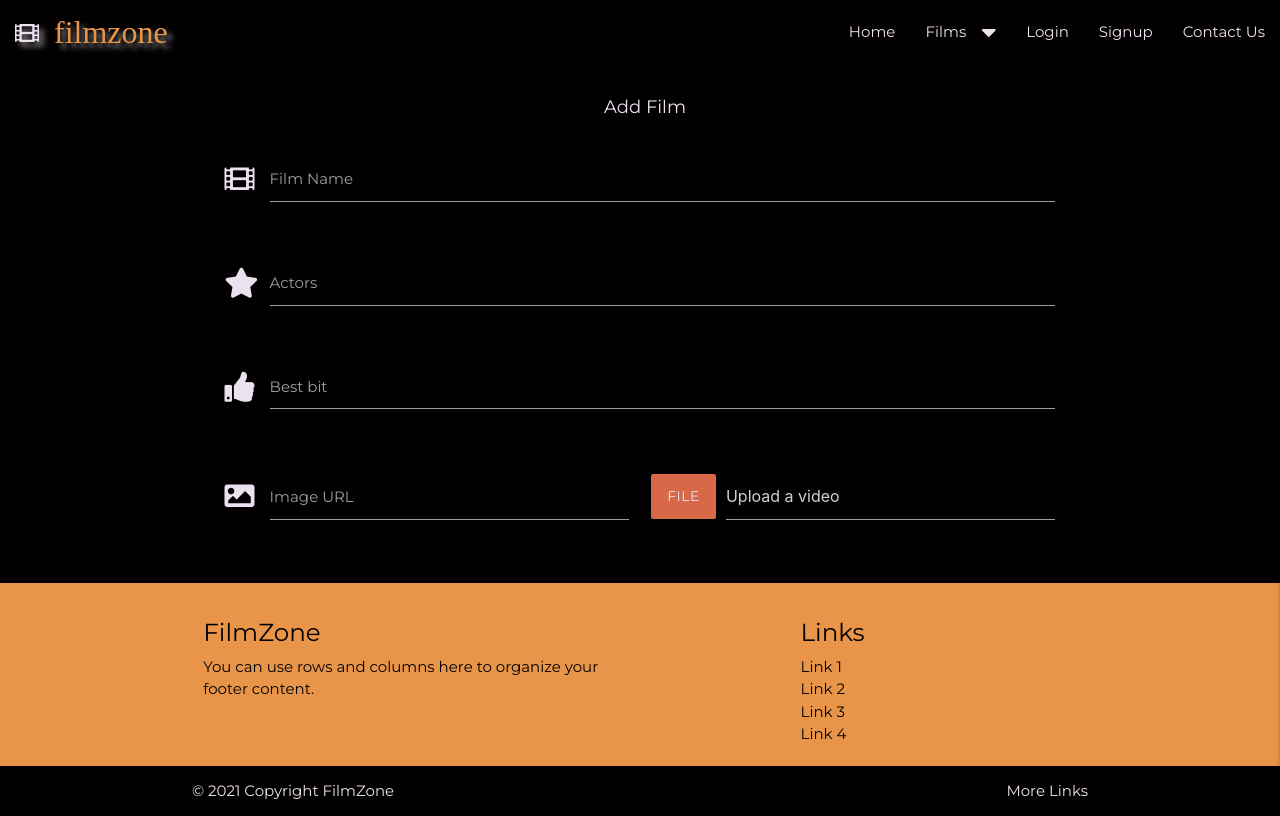
After one commit to liamwalsh1980/Milestone-Project-3, a Flask app: page /add_film in a window 1280 px wide. The commit adds this page. Run offline with Flask 2, Linux system fonts and the light colour scheme; some libraries are stand-ins or nearby versions; some web fonts are replaced.

Commit message:
Add Film template form added

```diff
--- a/app.py
+++ b/app.py
@@ -121,6 +121,11 @@ def logout():
     return redirect(url_for("login"))
 
 
+@app.route("/add_film")
+def add_film():
+    return render_template("add_film.html")
+
+
 if __name__ == "__main__":
     app.run(host=os.environ.get("IP"),
             port=int(os.environ.get("PORT")),
--- a/static/css/style.css
+++ b/static/css/style.css
@@ -230,6 +230,15 @@ ul li a:hover {
     color: #030001;
 }
 
+.add_film_text {
+    color: #EAE3EF;
+}
+
+.btn-text {
+    background-color: #d76848;
+    color: #EAE3EF;
+}
+
 /* buttons */
 
 .text-shadow {
--- /dev/null
+++ b/templates/add_film.html
@@ -0,0 +1,62 @@
+{% extends "base.html" %}
+{% block content %}
+
+    <!-- Subheader text -->
+    <section>
+        <div class="row container">
+            <div class="col-12 profile-subheader">Add Film</div>
+        </div>
+    </section>
+    <!-- Add a new Film using a form from Materialize -->
+    <section>
+        <div class="row">
+            <form class="col s12 m8 offset-m2" method="POST" action="">
+                <div class="row">
+                    <div class="input-field col s12">
+                        <i class="fas fa-film prefix"></i>
+                        <input id="film_name" name="film_name" minlength="1" maxlength="100"
+                            type="text" class="validate add_film_text" required>
+                        <label for="film_name">Film Name</label>
+                    </div>
+                </div>
+                <div class="row">
+                    <div class="input-field col s12">
+                        <i class="fas fa-star prefix"></i>
+                        <input id="actors" name="actors" minlength="3" maxlength="100"
+                        type="text" class="validate add_film_text" required>
+                        <label for="actors">Actors</label>
+                    </div>
+                </div>
+                <div class="row">
+                    <div class="input-field col s12">
+                        <i class="fas fa-thumbs-up prefix"></i>
+                        <textarea id="best_bit" name="best_bit" minlength="5" maxlength="100"
+                        type="text" class="materialize-textarea add_film_text"></textarea>
+                        <label for="best_bit">Best bit</label>
+                    </div>
+                </div>
+                <div class="row">
+                    <div class="input-field col s6">
+                        <i class="fas fa-image prefix"></i>
+                        <input id="image" name="image" type="text" class="validate add_film_text">
+                        <label for="image">Image URL</label>
+                    </div>
+                    <div class="file-field input-field col s6">
+                        <div class="btn btn-text">
+                          <span>File</span>
+                          <input type="file" multiple>
+                        </div>
+                        <div class="file-path-wrapper">
+                          <input class="file-path validate" name="media_clip" type="text" placeholder="Upload a video">
+                        </div>
+                    </div>
+                </div>
+            </form>
+        </div>
+    </section>
+
+
+
+
+
+{% endblock %}
--- a/templates/base.html
+++ b/templates/base.html
@@ -40,7 +40,7 @@
                                 class="fas fa-caret-down right"></i></a></li>
                         {% if session.user %}
                             <li><a href="{{ url_for('profile', username=session['user']) }}">Profile</a></li>
-                            <li><a href="#">Add Film</a></li>
+                            <li><a href="{{ url_for('add_film') }}">Add Film</a></li>
                             <li><a href="#">Manage Genres</a></li>
                             <li><a href="{{ url_for('logout') }}">Logout</a></li>
                         {% else %}
@@ -87,7 +87,7 @@
                     class="fas fa-caret-down right"></i></a></li>
             {% if session.user %}
                 <li><a href="{{ url_for('profile', username=session['user']) }}">Profile</a></li>
-                <li><a href="#">Add Film</a></li>
+                <li><a href="{{ url_for('add_film') }}">Add Film</a></li>
                 <li><a href="#">Manage Genres</a></li>
                 <li><a href="{{ url_for('logout') }}">Logout</a></li>
             {% else %}
--- a/templates/login.html
+++ b/templates/login.html
@@ -33,7 +33,7 @@
                     </div>
                     <!-- Login button -->
                     <div class="row">
-                        <button type="submit" class="col s12 btn-large text-shadow large-button">Login <i class="fas fa-sign-in-alt"></i></button>
+                        <button type="submit" class="col s12 btn-large large-button btn-text">Login <i class="fas fa-sign-in-alt"></i></button>
                     </div>
                     <div class="row">
                         <div class="col s12">
--- a/templates/signup.html
+++ b/templates/signup.html
@@ -33,7 +33,7 @@
                     </div>
                     <!-- Signup button -->
                     <div class="row">
-                        <button type="submit" class="col s12 btn-large text-shadow large-button">Sign Up <i class="fas fa-sign-in-alt"></i></button>
+                        <button type="submit" class="col s12 btn-large large-button btn-text">Sign Up <i class="fas fa-sign-in-alt"></i></button>
                     </div>
                     <div class="row">
                         <div class="col s12">
```
Also changed, not shown: templates/films.html (+7 -0 lines).
